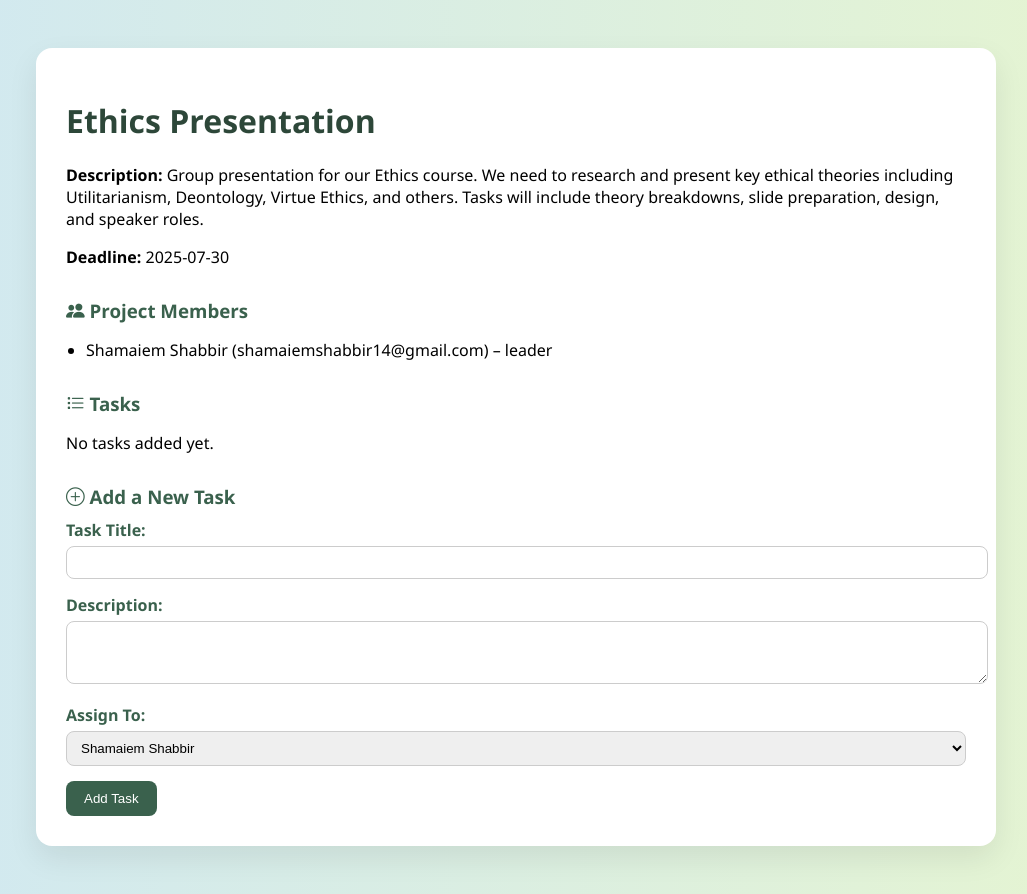
After one commit to shamaiem10/Sync, a Flask app: page /project/1 in a window 1280 px wide. The commit adds this page. Shown: the whole page, without its empty margins (124-1151 px from the left). Run offline with Flask 3, Linux system fonts and the light colour scheme; a user stored in the database is signed in; data comes from the database, SQL or seed files in the repository; both versions use the stored data as it was after the commit.

Commit message:
Somewhat Done

```diff
--- a/app.py
+++ b/app.py
@@ -161,6 +161,217 @@ def create_project():
 
     return render_template('create_project.html')
 
-# --- Run App ---
+
+
+
+@app.route('/respond_invite', methods=['POST'])
+def respond_invite():
+    if 'user_id' not in session:
+        return redirect('/login')
+
+    invite_id = request.form['invite_id']
+    response = request.form['response']  # should be 'accepted' or 'declined'
+
+    if response not in ['accepted', 'declined']:
+        return "Invalid response"
+
+    try:
+        with sqlite3.connect("data.db") as conn:
+            c = conn.cursor()
+
+            # 1. Get project_id and invited_user_id
+            c.execute("SELECT project_id, invited_user_id FROM invitations WHERE id = ?", (invite_id,))
+            invite = c.fetchone()
+
+            if not invite:
+                return "Invitation not found."
+
+            project_id = invite[0]
+            invited_user_id = invite[1]
+
+            # 2. Update invitation status
+            c.execute("UPDATE invitations SET status = ? WHERE id = ?", (response, invite_id))
+
+            # 3. If accepted, add to project_members
+            if response == 'accepted':
+                c.execute("""
+                    INSERT INTO project_members (project_id, user_id, role)
+                    VALUES (?, ?, ?)
+                """, (project_id, invited_user_id, 'member'))
+
+    except sqlite3.OperationalError as e:
+        return f"Database error: {e}"
+
+    return redirect('/dashboard')
+@app.route('/my-projects')
+def my_projects():
+    if 'user_id' not in session:
+        return redirect('/login')
+
+    user_id = session['user_id']
+
+    conn = get_db_connection()
+    cursor = conn.cursor()
+
+    cursor.execute("""
+        SELECT p.id, p.title, p.description, p.deadline, pm.role
+        FROM project_members pm
+        JOIN projects p ON pm.project_id = p.id
+        WHERE pm.user_id = ?
+    """, (user_id,))
+
+    projects = cursor.fetchall()
+    conn.close()
+
+    return render_template('my_projects.html', projects=projects)
+
+
+@app.route('/project/<int:project_id>', methods=['GET', 'POST'])
+def project_details(project_id):
+    if 'user_id' not in session:
+        return redirect('/login')
+
+    conn = get_db_connection()
+    conn.row_factory = sqlite3.Row
+    c = conn.cursor()
+
+    user_id = session['user_id']
+
+    # Get project info
+    c.execute("SELECT * FROM projects WHERE id = ?", (project_id,))
+    project = c.fetchone()
+
+    # Check if user is a leader
+    c.execute("SELECT role FROM project_members WHERE project_id = ? AND user_id = ?", (project_id, user_id))
+    role = c.fetchone()
+    is_leader = role and role['role'] == 'leader'
+
+    # Handle task creation if POST and user is a leader
+    if request.method == 'POST' and is_leader:
+        task_title = request.form['task_title']
+        task_description = request.form['task_description']
+        assigned_to = request.form['assigned_to']
+
+        # Use the correct status allowed by your schema
+        status = 'not started'
+
+        c.execute("""
+            INSERT INTO tasks (title, description, status, assigned_to, project_id)
+            VALUES (?, ?, ?, ?, ?)
+        """, (task_title, task_description, status, assigned_to, project_id))
+        conn.commit()
+
+    # Get all members of the project
+    c.execute("""
+        SELECT u.id, u.name, u.email, pm.role
+        FROM project_members pm
+        JOIN users u ON pm.user_id = u.id
+        WHERE pm.project_id = ?
+    """, (project_id,))
+    members = c.fetchall()
+
+    # Get all tasks for the project
+    c.execute("""
+    SELECT t.id, t.title, t.description, t.status, t.assigned_to, u.name as assignee_name
+    FROM tasks t
+    JOIN users u ON t.assigned_to = u.id
+    WHERE t.project_id = ?
+""", (project_id,))
+
+    tasks = c.fetchall()
+
+    conn.close()
+
+    return render_template('project_details.html',
+                           project=project,
+                           members=members,
+                           tasks=tasks,
+                           is_leader=is_leader)
+
+
+@app.route('/delete_task/<int:task_id>', methods=['POST'])
+def delete_task(task_id):
+    if 'user_id' not in session:
+        return redirect('/login')
+
+    project_id = request.form['project_id']
+    conn = get_db_connection()
+    c = conn.cursor()
+
+    # Optionally: verify user is project leader here
+    c.execute("DELETE FROM tasks WHERE id = ?", (task_id,))
+    conn.commit()
+    conn.close()
+
+    return redirect(f'/project/{project_id}')
+
+
+
+@app.route('/update_task_status/<int:task_id>', methods=['POST'])
+def update_task_status(task_id):
+    if 'user_id' not in session:
+        return redirect('/login')
+
+    new_status = request.form['status']
+    user_id = session['user_id']
+
+    conn = get_db_connection()
+    c = conn.cursor()
+
+    # Check if the task is assigned to this user (extra security)
+    c.execute("SELECT assigned_to FROM tasks WHERE id = ?", (task_id,))
+    task = c.fetchone()
+
+    if task and task['assigned_to'] == user_id:
+        c.execute("UPDATE tasks SET status = ? WHERE id = ?", (new_status, task_id))
+        conn.commit()
+
+    conn.close()
+
+    # Redirect back to the same project page
+    project_id = request.args.get("project_id")
+    return redirect(f"/project/{project_id}" if project_id else "/dashboard")
+
+
+
+@app.route('/edit_task/<int:task_id>', methods=['GET', 'POST'])
+def edit_task(task_id):
+    if 'user_id' not in session:
+        return redirect('/login')
+
+    project_id = request.args.get('project_id')
+    conn = get_db_connection()
+    c = conn.cursor()
+
+    # Fetch the task
+    c.execute("SELECT * FROM tasks WHERE id = ?", (task_id,))
+    task = c.fetchone()
+
+    # Fetch project members for dropdown
+    c.execute("""
+        SELECT u.id, u.name FROM users u
+        JOIN project_members pm ON u.id = pm.user_id
+        WHERE pm.project_id = ?
+    """, (project_id,))
+    members = c.fetchall()
+
+    if request.method == 'POST':
+        new_title = request.form['title']
+        new_description = request.form['description']
+        new_assignee = request.form['assigned_to']
+
+        c.execute("""
+            UPDATE tasks
+            SET title = ?, description = ?, assigned_to = ?
+            WHERE id = ?
+        """, (new_title, new_description, new_assignee, task_id))
+
+        conn.commit()
+        conn.close()
+        return redirect(f'/project/{project_id}')
+
+    conn.close()
+    return render_template('edit_task.html', task=task, members=members, project_id=project_id)
+
 if __name__ == '__main__':
     app.run(debug=True)
--- /dev/null
+++ b/templates/project_details.html
@@ -0,0 +1,180 @@
+<!DOCTYPE html>
+<html>
+<head>
+  <meta charset="UTF-8">
+  <title>{{ project['title'] }} – Syn</title>
+  <link rel="stylesheet" href="/static/style.css">
+  <link rel="stylesheet" href="https://cdn.jsdelivr.net/npm/bootstrap-icons@1.10.5/font/bootstrap-icons.css">
+
+  <style>
+    body {
+      font-family: 'Segoe UI', sans-serif;
+      background: linear-gradient(to right, #d0e8f2, #e6f5d0);
+      padding: 40px;
+    }
+    .container {
+      background: white;
+      padding: 30px;
+      border-radius: 16px;
+      max-width: 900px;
+      margin: auto;
+      box-shadow: 0 12px 30px rgba(0,0,0,0.08);
+    }
+    h1 {
+      color: #2d4739;
+    }
+    .section {
+      margin-top: 30px;
+    }
+    .section h3 {
+      color: #3a614d;
+      margin-bottom: 10px;
+    }
+    ul {
+      padding-left: 20px;
+    }
+    .task {
+      background: #f7fafc;
+      padding: 12px 16px;
+      border-radius: 8px;
+      margin-bottom: 12px;
+      border-left: 4px solid #3a614d;
+    }
+    .form-group {
+      margin-bottom: 15px;
+    }
+    label {
+      font-weight: bold;
+      color: #3a614d;
+    }
+    input[type="text"],
+    textarea,
+    select {
+      width: 100%;
+      padding: 8px 10px;
+      margin-top: 5px;
+      border: 1px solid #ccc;
+      border-radius: 8px;
+    }
+    button {
+      background: #3a614d;
+      color: white;
+      padding: 10px 18px;
+      border: none;
+      border-radius: 8px;
+      cursor: pointer;
+    }
+    button:hover {
+      background: #2e4c3b;
+    }
+  </style>
+</head>
+<body>
+  <div class="container">
+    <h1>{{ project['title'] }}</h1>
+    <p><strong>Description:</strong> {{ project['description'] }}</p>
+    <p><strong>Deadline:</strong> {{ project['deadline'] }}</p>
+
+    <div class="section">
+        <h3><i class="bi bi-people-fill"></i> Project Members</h3>
+      <ul>
+        {% for m in members %}
+          <li>{{ m['name'] }} ({{ m['email'] }}) – {{ m['role'] }}</li>
+        {% endfor %}
+      </ul>
+    </div>
+
+    <div class="section">
+      <h3><i class="bi bi-list-task"></i> Tasks</h3>
+      {% if tasks %}
+            {% for task in tasks %}
+  <div class="task-card" style="
+    border: 1px solid #e0e0e0;
+    border-left: 5px solid
+      {% if task['status'] == 'not started' %}#999
+      {% elif task['status'] == 'in progress' %}#ffb400
+      {% elif task['status'] == 'completed' %}#28a745
+      {% else %}#ccc
+      {% endif %};
+    border-radius: 10px;
+    padding: 20px;
+    margin-bottom: 20px;
+    background: #fefefe;
+    position: relative;
+    box-shadow: 0 4px 10px rgba(0,0,0,0.03);
+  ">
+    <h4 style="margin: 0 0 8px; color: #2d4739;">{{ task['title'] }}</h4>
+    <p style="margin: 0 0 6px;">{{ task['description'] }}</p>
+    <p style="margin: 0; font-size: 14px; color: #666;">
+      <i class="bi bi-person-circle"></i> Assigned to: <strong>{{ task['assignee_name'] }}</strong>
+      <br>
+      <i class="bi bi-info-circle"></i> Status:
+
+{% if task['assigned_to']|int == session['user_id']|int %}
+
+  <form method="POST" action="/update_task_status/{{ task['id'] }}" style="display: inline;">
+    <select name="status" onchange="this.form.submit()" style="padding: 2px 6px; font-size: 14px;">
+      <option value="not started" {% if task['status'] == 'not started' %}selected{% endif %}>Not Started</option>
+      <option value="in progress" {% if task['status'] == 'in progress' %}selected{% endif %}>In Progress</option>
+      <option value="completed" {% if task['status'] == 'completed' %}selected{% endif %}>Completed</option>
+    </select>
+  </form>
+{% else %}
+  <em>{{ task['status']|capitalize }}</em>
+{% endif %}
+
+    </p>
+
+    {% if is_leader %}
+      <div style="position: absolute; top: 15px; right: 15px; display: flex; gap: 8px;">
+        <a href="/edit_task/{{ task['id'] }}?project_id={{ project['id'] }}"
+           class="btn btn-sm btn-outline-primary"
+           title="Edit Task">
+          <i class="bi bi-pencil-fill"></i>
+        </a>
+        <form method="POST" action="/delete_task/{{ task['id'] }}" style="display: inline;">
+          <input type="hidden" name="project_id" value="{{ project['id'] }}">
+          <button type="submit" class="btn btn-sm btn-outline-danger" title="Delete Task">
+            <i class="bi bi-trash3-fill"></i>
+          </button>
+        </form>
+      </div>
+    {% endif %}
+  </div>
+{% endfor %}
+
+      {% else %}
+        <p>No tasks added yet.</p>
+      {% endif %}
+    </div>
+
+    {% if is_leader %}
+    <div class="section">
+      <h3><i class="bi bi-plus-circle"></i> Add a New Task</h3>
+      <form method="POST">
+        <div class="form-group">
+          <label for="task_title">Task Title:</label>
+          <input type="text" name="task_title" id="task_title" required>
+        </div>
+
+        <div class="form-group">
+          <label for="task_description">Description:</label>
+          <textarea name="task_description" id="task_description" rows="3"></textarea>
+        </div>
+
+        <div class="form-group">
+          <label for="assigned_to">Assign To:</label>
+          <select name="assigned_to" id="assigned_to">
+            {% for member in members %}
+              <option value="{{ member.id }}">{{ member.name }}</option>
+            {% endfor %}
+          </select>
+        </div>
+
+        <button type="submit">Add Task</button>
+      </form>
+    </div>
+    {% endif %}
+  </div>
+</body>
+</html>
```
Also changed, not shown: database_setup.py (+12 -1 lines), templates/dashboard.html (+7 -6 lines), templates/edit_task.html (added, +121 -0 lines), templates/my_projects.html (added, +76 -0 lines), data.db.
